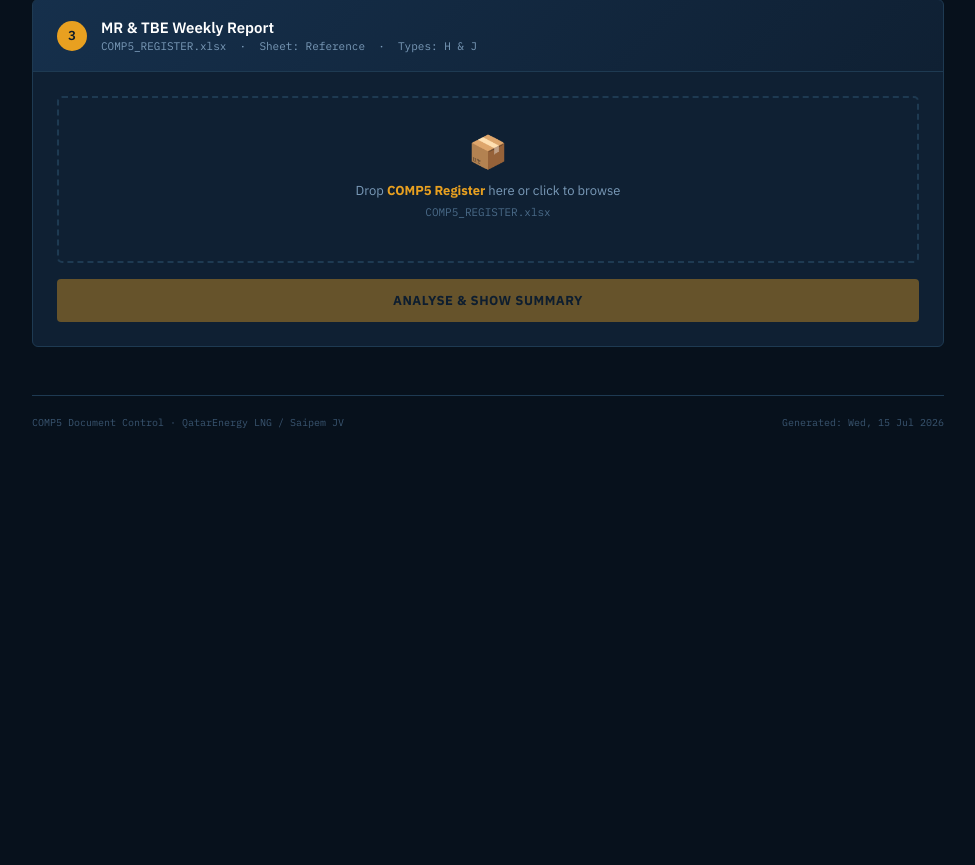
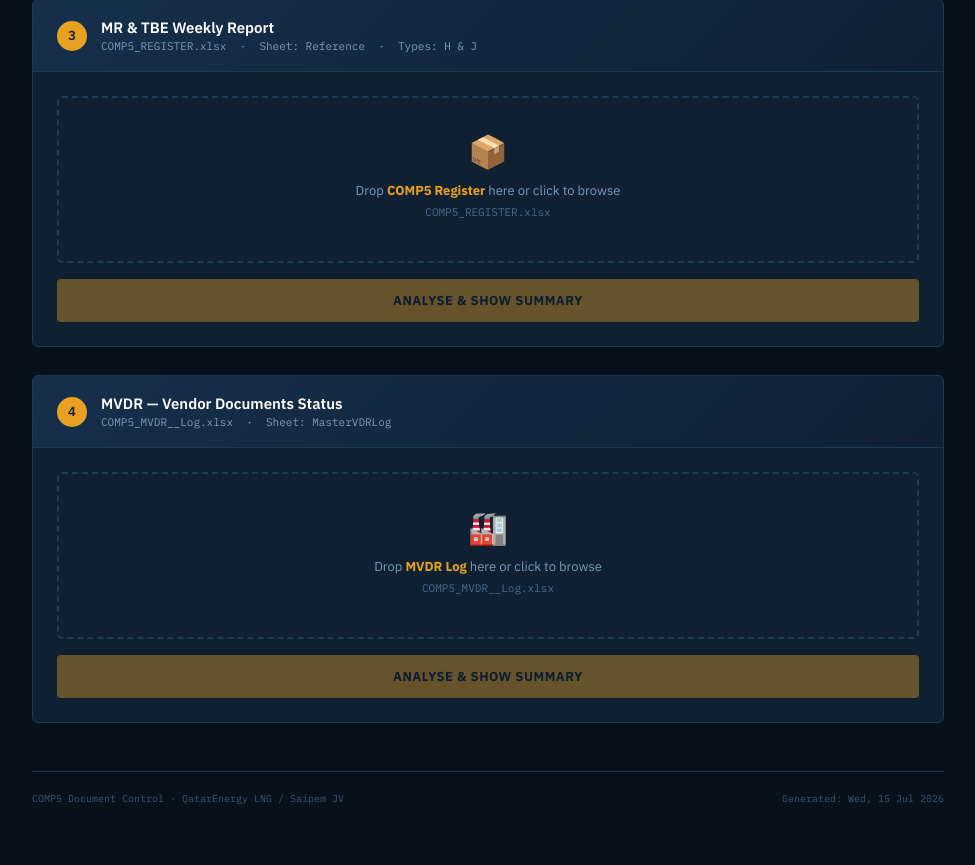
Before and after one commit to sajjadkhalid81/comp5-reports-web, a Flask app: page / in a window 1280 px wide. Shown: the part 910-1775 px from the top of the page, without its empty margins (152-1127 px from the left). Before the commit the page ends 1338 px from the top, so only its background shows below. Run offline with Flask 3, Linux system fonts and the light colour scheme.

Commit message:
Add files via upload

```diff
--- a/templates/reports.html
+++ b/templates/reports.html
@@ -168,8 +168,8 @@
       </div>
     </div>
     <div class="card-body">
+      <input type="file" accept=".xlsx,.xls" id="file1" style="display:none">
       <div class="drop-zone" id="dz1">
-        <input type="file" accept=".xlsx,.xls" id="file1" >
         <div class="drop-icon">📊</div>
         <div class="drop-label">Drop <strong>TQ-SDR Log</strong> here or click to browse</div>
         <div class="drop-note">COMP5_-_TQ-SDR-CR-ARN-DCR_LOG.xlsx</div>
@@ -225,8 +225,8 @@
       </div>
     </div>
     <div class="card-body">
+      <input type="file" accept=".xlsx,.xls" id="file2" style="display:none">
       <div class="drop-zone" id="dz2">
-        <input type="file" accept=".xlsx,.xls" id="file2" >
         <div class="drop-icon">📋</div>
         <div class="drop-label">Drop <strong>COMP5 Register</strong> here or click to browse</div>
         <div class="drop-note">COMP5_REGISTER.xlsx</div>
@@ -268,8 +268,8 @@
       </div>
     </div>
     <div class="card-body">
+      <input type="file" accept=".xlsx,.xls" id="file3" style="display:none">
       <div class="drop-zone" id="dz3">
-        <input type="file" accept=".xlsx,.xls" id="file3" >
         <div class="drop-icon">📦</div>
         <div class="drop-label">Drop <strong>COMP5 Register</strong> here or click to browse</div>
         <div class="drop-note">COMP5_REGISTER.xlsx</div>
@@ -314,6 +314,55 @@
     </div>
   </div>
 
+  <!-- ── Report 4: MVDR ── -->
+  <div class="report-card">
+    <div class="card-header">
+      <div class="card-num">4</div>
+      <div>
+        <div class="card-title">MVDR — Vendor Documents Status</div>
+        <div class="card-sub">COMP5_MVDR__Log.xlsx &nbsp;·&nbsp; Sheet: MasterVDRLog</div>
+      </div>
+    </div>
+    <div class="card-body">
+      <input type="file" accept=".xlsx,.xls" id="file4" style="display:none">
+      <div class="drop-zone" id="dz4">
+        <div class="drop-icon">🏭</div>
+        <div class="drop-label">Drop <strong>MVDR Log</strong> here or click to browse</div>
+        <div class="drop-note">COMP5_MVDR__Log.xlsx</div>
+        <div class="file-chosen" id="fname4"></div>
+      </div>
+      <button class="btn-generate" id="btn4" onclick="loadSummary4()" disabled>
+        Analyse &amp; Show Summary
+      </button>
+      <div class="spinner" id="spin4">
+        <div class="spinner-ring"></div>
+        <div class="spinner-label" id="spin-label4">Processing…</div>
+      </div>
+      <div class="error-box" id="err4"></div>
+      <div class="results" id="res4">
+        <div class="two-col">
+          <div>
+            <div class="results-title">🏭 Section 1 — Vendor / Saipem</div>
+            <div class="kpi-grid" id="kpi-mvdr-vend"></div>
+          </div>
+          <div>
+            <div class="results-title">🏢 Section 2 — Saipem / CPY</div>
+            <div class="kpi-grid" id="kpi-mvdr-cpy"></div>
+          </div>
+        </div>
+        <div class="dl-row">
+          <button class="btn-dl" id="dl-mvdr" onclick="downloadFile4()">
+            <span class="dl-icon">⬇</span>
+            <span class="dl-info">
+              <span>Download MVDR Report</span>
+              <span class="dl-name" id="mvdr-fname">—</span>
+            </span>
+          </button>
+        </div>
+      </div>
+    </div>
+  </div>
+
   <footer>
     <span>COMP5 Document Control · QatarEnergy LNG / Saipem JV</span>
     <span id="footer-date">—</span>
@@ -328,10 +377,10 @@ document.getElementById("today-badge").textContent = fmtDate(now);
 document.getElementById("footer-date").textContent = "Generated: " + fmtDate(now);
 
 // ── State ──────────────────────────────────────────────────────────────────
-const files = { 1: null, 2: null, 3: null };
+const files = { 1: null, 2: null, 3: null, 4: null };
 
 // ── Drop zones ─────────────────────────────────────────────────────────────
-[1,2,3].forEach(n => {
+[1,2,3,4].forEach(n => {
   const dz    = document.getElementById("dz"+n);
   const input = document.getElementById("file"+n);
 
@@ -535,6 +584,72 @@ async function downloadFile3(type) {
   }
 }
 
+// ── Report 4: MVDR ──────────────────────────────────────────────────────────
+async function loadSummary4() {
+  if (!files[4]) return;
+  showError(4, "");
+  document.getElementById("res4").style.display = "none";
+  document.getElementById("btn4").disabled = true;
+  showSpinner(4, true, "Analysing MVDR…");
+
+  try {
+    const fd = new FormData(); fd.append("file", files[4]);
+    const r = await fetch("/api/mvdr/summary", { method:"POST", body:fd });
+    const data = await r.json();
+    if (data.error) { showError(4, data.error); return; }
+    renderMvdrKpis(data.summary, data.filename);
+    document.getElementById("res4").style.display = "block";
+  } catch(e) {
+    showError(4, "Network error: " + e.message);
+  } finally {
+    document.getElementById("btn4").disabled = false;
+    showSpinner(4, false);
+  }
+}
+
+function renderMvdrKpis(s, filename) {
+  document.getElementById("kpi-mvdr-vend").innerHTML =
+    kpiBox("Not Submitted",     s.vend_not_sub,   s.vend_not_sub > 0 ? "warn" : "ok") +
+    kpiBox("Under SPM Review",  s.vend_under_rev, "") +
+    kpiBox("Pending w/ Vendor", s.vend_pending,   s.vend_pending > 0 ? "alert" : "ok") +
+    kpiBox("Code A ✓",          s.vend_code_a,    "ok") +
+    kpiBox("Total Docs",        s.total,          "");
+  document.getElementById("kpi-mvdr-cpy").innerHTML =
+    kpiBox("Not Submitted",     s.cpy_not_sub,    s.cpy_not_sub > 0 ? "warn" : "ok") +
+    kpiBox("Under CPY Review",  s.cpy_under_rev,  "") +
+    kpiBox("Under Consolidation", s.cpy_consol,   s.cpy_consol > 0 ? "warn" : "") +
+    kpiBox("Pending w/ Vendor", s.cpy_pending,    s.cpy_pending > 0 ? "alert" : "ok") +
+    kpiBox("Code A ✓",          s.cpy_code_a,     "ok");
+  document.getElementById("mvdr-fname").textContent = filename || "—";
+}
+
+async function downloadFile4() {
+  if (!files[4]) { alert("Please upload the file again."); return; }
+  const btn = document.getElementById("dl-mvdr");
+  btn.disabled = true;
+  btn.querySelectorAll("span")[0].textContent = "⏳";
+
+  const fd = new FormData(); fd.append("file", files[4]);
+
+  try {
+    const r = await fetch("/api/mvdr/download", { method:"POST", body:fd });
+    if (!r.ok) { const t=await r.text(); showError(4, t||"Download failed"); return; }
+    const cd    = r.headers.get("Content-Disposition") || "";
+    const match = cd.match(/filename[^;=\n]*=(?:(\\?['"])(.*?)\1|(?:[^\s]+'.*?')?([^;\n]*))/);
+    const fname = match ? (match[2]||match[3]||"report.xlsx").trim() : "report.xlsx";
+    const blob  = await r.blob();
+    const url   = URL.createObjectURL(blob);
+    const a     = document.createElement("a");
+    a.href=url; a.download=fname; document.body.appendChild(a);
+    a.click(); document.body.removeChild(a); URL.revokeObjectURL(url);
+  } catch(e) {
+    showError(4, "Network error: " + e.message);
+  } finally {
+    btn.disabled = false;
+    btn.querySelectorAll("span")[0].textContent = "⬇";
+  }
+}
+
 function renderMrKpis(s, filename) {
   document.getElementById("kpi-mr").innerHTML =
     kpiBox("Issued to CPY",         s.issued,     "") +
```
